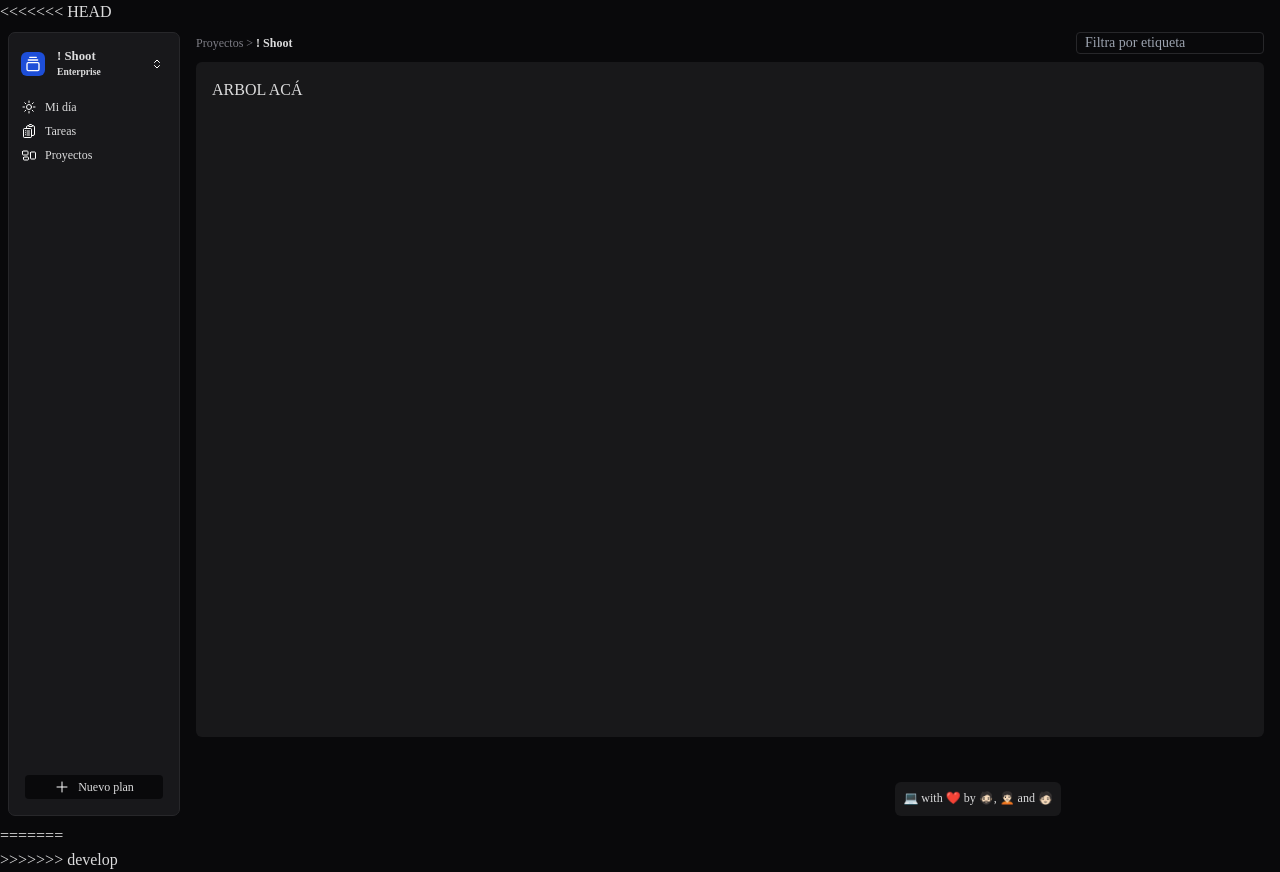
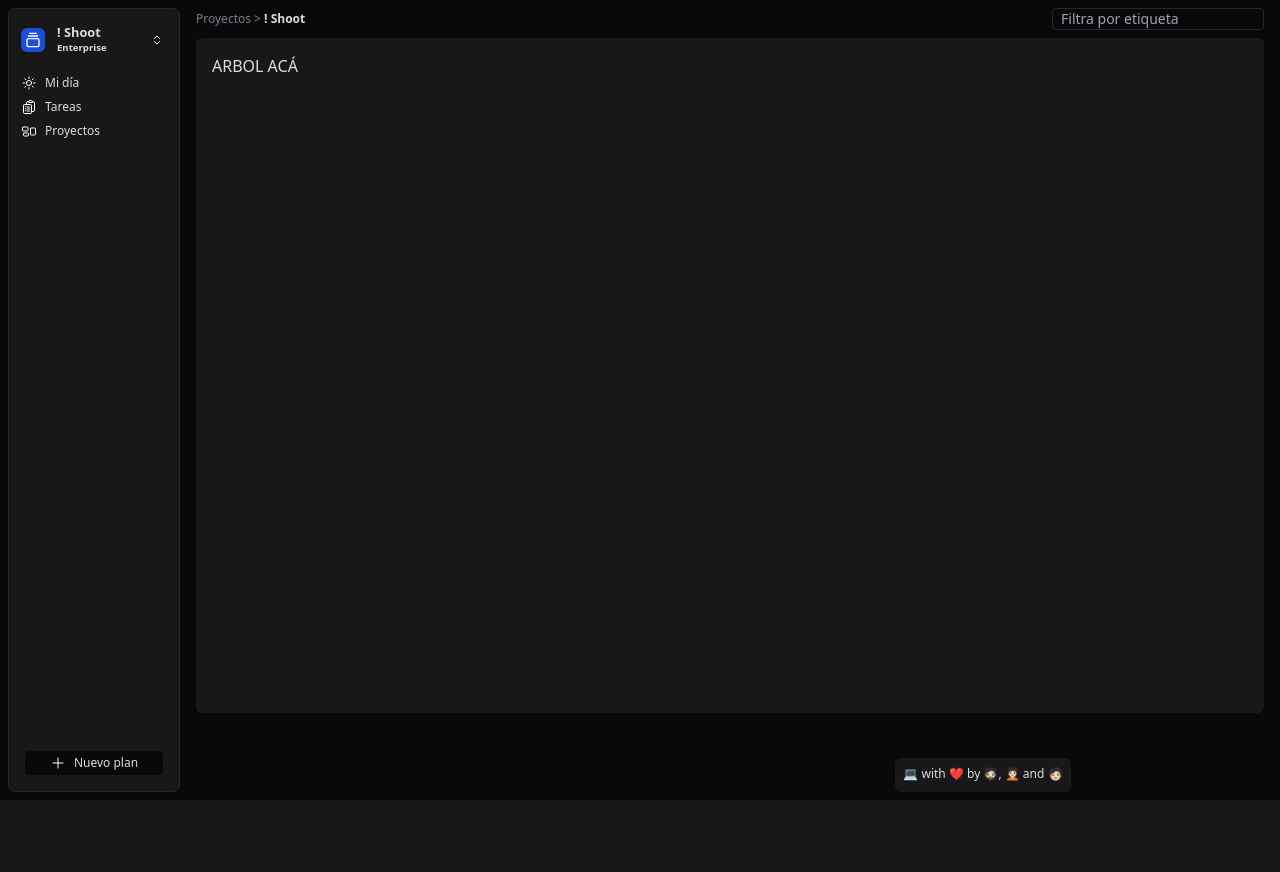
Before and after one commit to IngBenichi/Task-Manager, a Django app: page / in a window 1280 px wide. After the commit the page ends 800 px from the top, so only its background shows below. Run offline with Django 5.2, Linux system fonts and the light colour scheme; some libraries are stand-ins or nearby versions.

Commit message:
Fix (index.html)

```diff
--- a/mysite/task_manager/templates/index.html
+++ b/mysite/task_manager/templates/index.html
@@ -1,6 +1,5 @@
 {% load static %}
 <!DOCTYPE html>
-<<<<<<< HEAD
 <html lang="es">
   <head>
     <meta charset="UTF-8" />
@@ -87,15 +86,3 @@
     </main>
   </body>
 </html>
-=======
-<html lang="en">
-<head>
-    <meta charset="UTF-8">
-    <meta name="viewport" content="width=device-width, initial-scale=1.0">
-    <title>Document</title>
-</head>
-<body>
-    <h1></h1>
-</body>
-</html>
->>>>>>> develop
```
